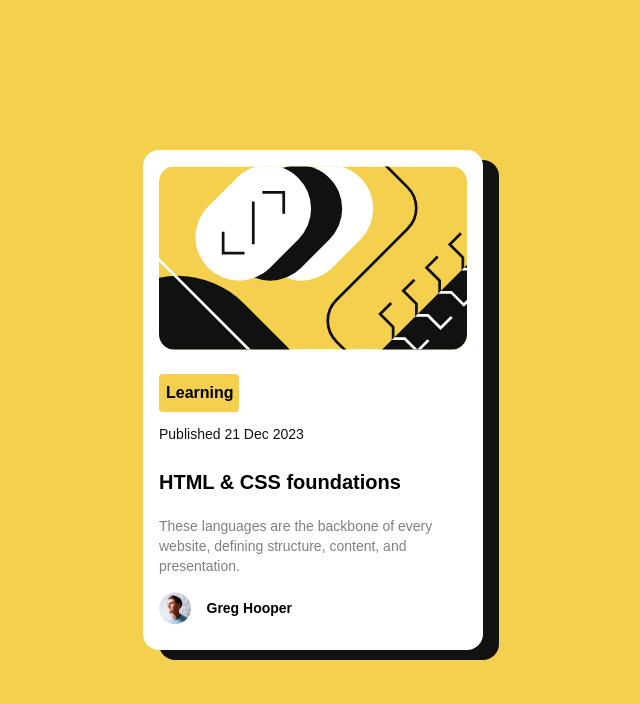
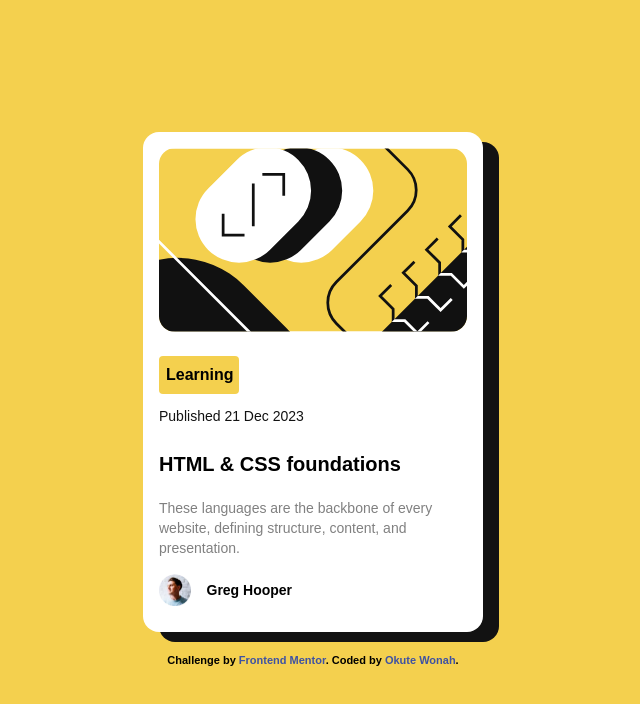
Before and after one commit to okutewonah/fm-blog-preview-card, a plain HTML site: page index.html in a window 1280 px wide. Shown: the whole page, without its empty margins (327-967 px from the left). Drawn offline with Linux system fonts and the light colour scheme.

Commit message:
readme file

```diff
--- a/index.html
+++ b/index.html
@@ -27,7 +27,7 @@
     </style>
   </head>
   <body class="bg-yellow font-Figtree">
-    <main class="flex justify-center items-center min-h-screen">
+    <main class="flex justify-center flex-col items-center min-h-screen">
       <div
         class="bg-white h-[500px] w-[340px] flex flex-col p-4 rounded-2xl shadow-3xl"
       >
@@ -60,13 +60,12 @@
           <h2 class="mx-4 font-extrabold text-sm">Greg Hooper</h2>
         </div>
       </div>
+      <div class="attribution mt-5 font-bold">
+        Challenge by
+        <a href="https://www.frontendmentor.io?ref=challenge" target="_blank"
+          >Frontend Mentor</a
+        >. Coded by <a href="#">Okute Wonah</a>.
+      </div>
     </main>
-
-    <!-- <div class="attribution">
-      Challenge by
-      <a href="https://www.frontendmentor.io?ref=challenge" target="_blank"
-        >Frontend Mentor</a
-      >. Coded by <a href="#">Your Name Here</a>.
-    </div> -->
   </body>
 </html>
```
Also changed, not shown: assets/images/screenshot.jpg (added), dist/style.css, 2 other files.
